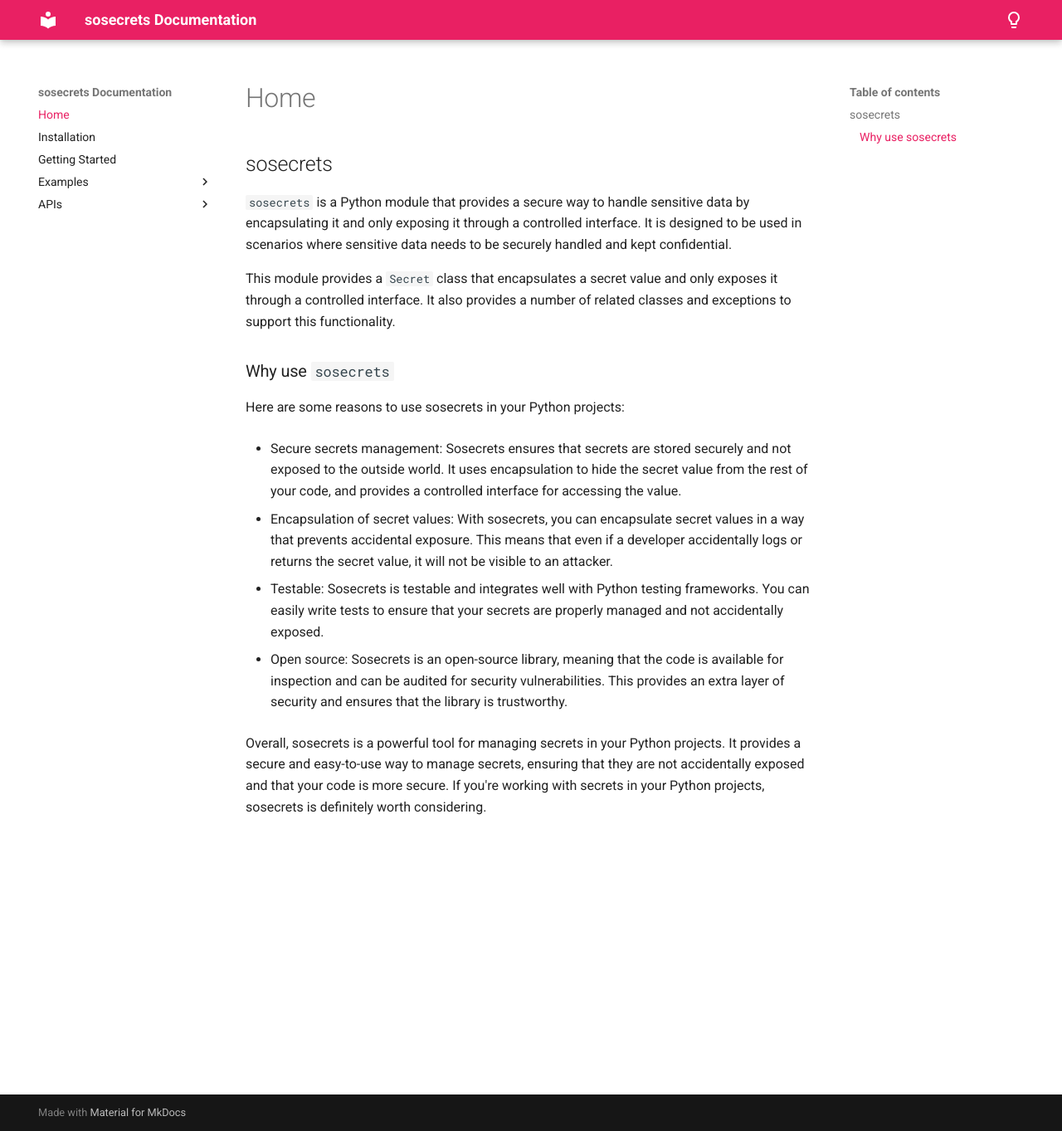
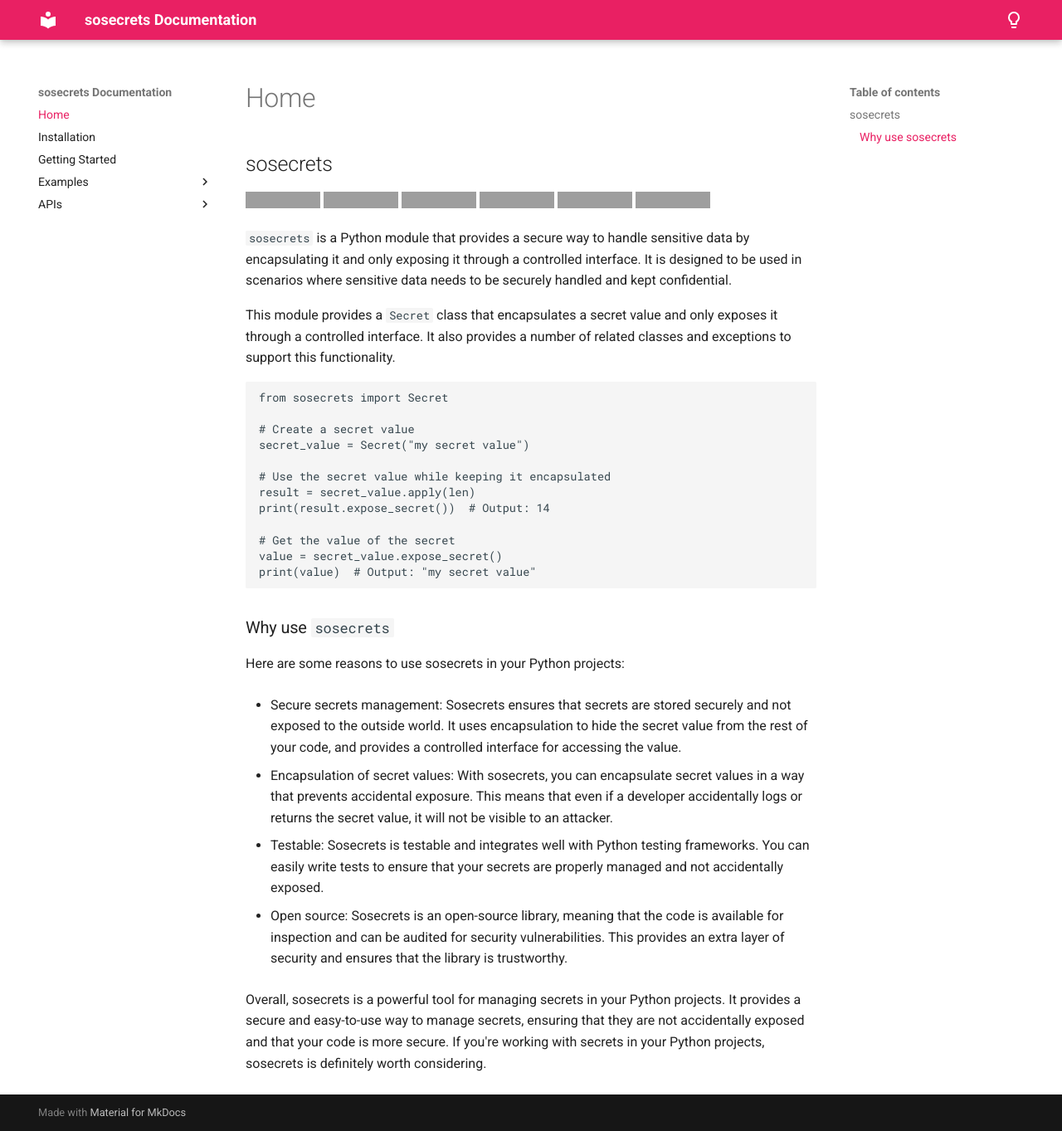
Before and after one commit to jymchng/sosecrets, an MkDocs documentation site: the page built from docs/index.md, in a window 1280 px wide and 1363 px high. Shown: the whole window at 83% size. Built offline with MkDocs 1.6.1 and Material for MkDocs 9.7.7, drawn with Linux system fonts in a browser that asks for light colours; grey boxes are pictures that could not be loaded.

Commit message:
updated docs

````diff
--- a/docs/index.md
+++ b/docs/index.md
@@ -1,8 +1,25 @@
 ## sosecrets
+
+![https://img.shields.io/github/commit-activity/t/jymchng/sosecrets](https://img.shields.io/github/commit-activity/t/jymchng/sosecrets) ![https://img.shields.io/github/actions/workflow/status/jymchng/sosecrets/testing.yml](https://img.shields.io/github/actions/workflow/status/jymchng/sosecrets/testing.yml) ![https://img.shields.io/pypi/pyversions/sosecrets](https://img.shields.io/pypi/pyversions/sosecrets) ![https://img.shields.io/pypi/dm/sosecrets](https://img.shields.io/pypi/dm/sosecrets) ![https://img.shields.io/github/issues/jymchng/sosecrets](https://img.shields.io/github/issues/jymchng/sosecrets) ![https://img.shields.io/github/issues-pr/jymchng/sosecrets](https://img.shields.io/github/issues-pr/jymchng/sosecrets)
 
 `sosecrets` is a Python module that provides a secure way to handle sensitive data by encapsulating it and only exposing it through a controlled interface. It is designed to be used in scenarios where sensitive data needs to be securely handled and kept confidential.
 
 This module provides a `Secret` class that encapsulates a secret value and only exposes it through a controlled interface. It also provides a number of related classes and exceptions to support this functionality.
+
+```python
+from sosecrets import Secret
+
+# Create a secret value
+secret_value = Secret("my secret value")
+
+# Use the secret value while keeping it encapsulated
+result = secret_value.apply(len)
+print(result.expose_secret())  # Output: 14
+
+# Get the value of the secret
+value = secret_value.expose_secret()
+print(value)  # Output: "my secret value"
+```
 
 ### Why use `sosecrets`
 
````
Also changed, not shown: README.md (+2 -0 lines).
